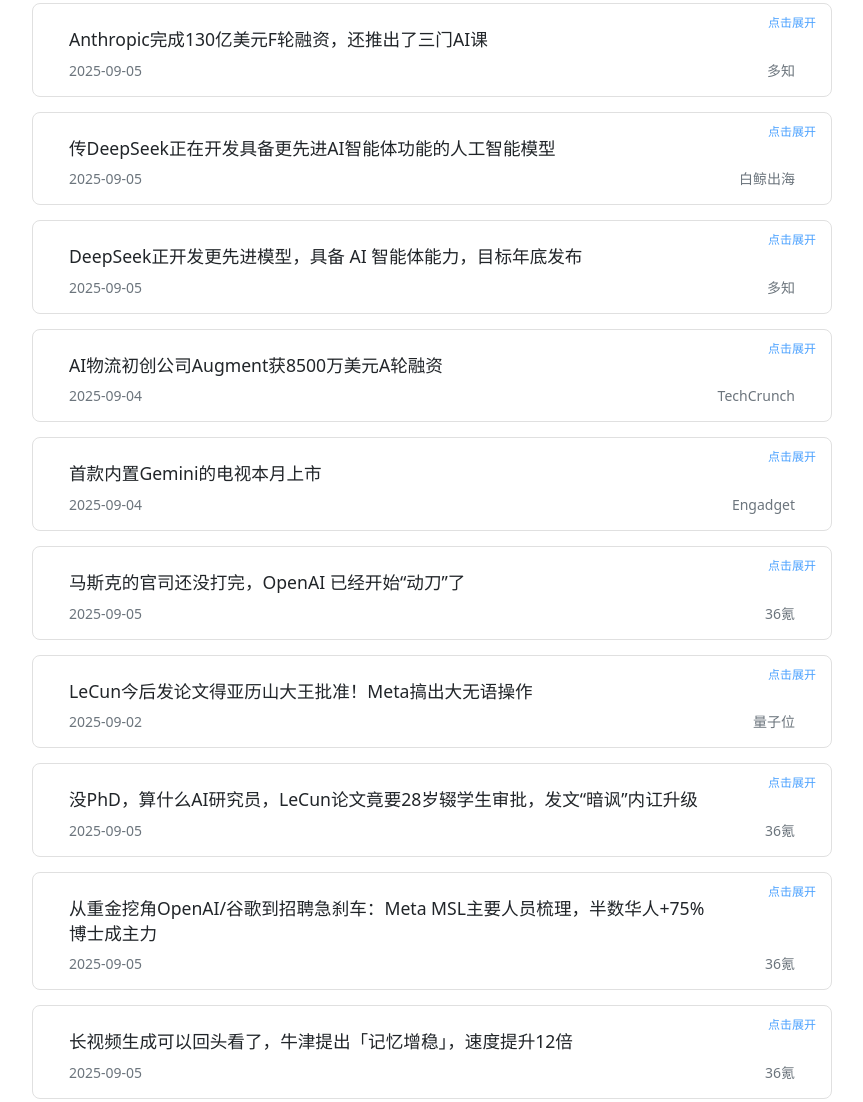
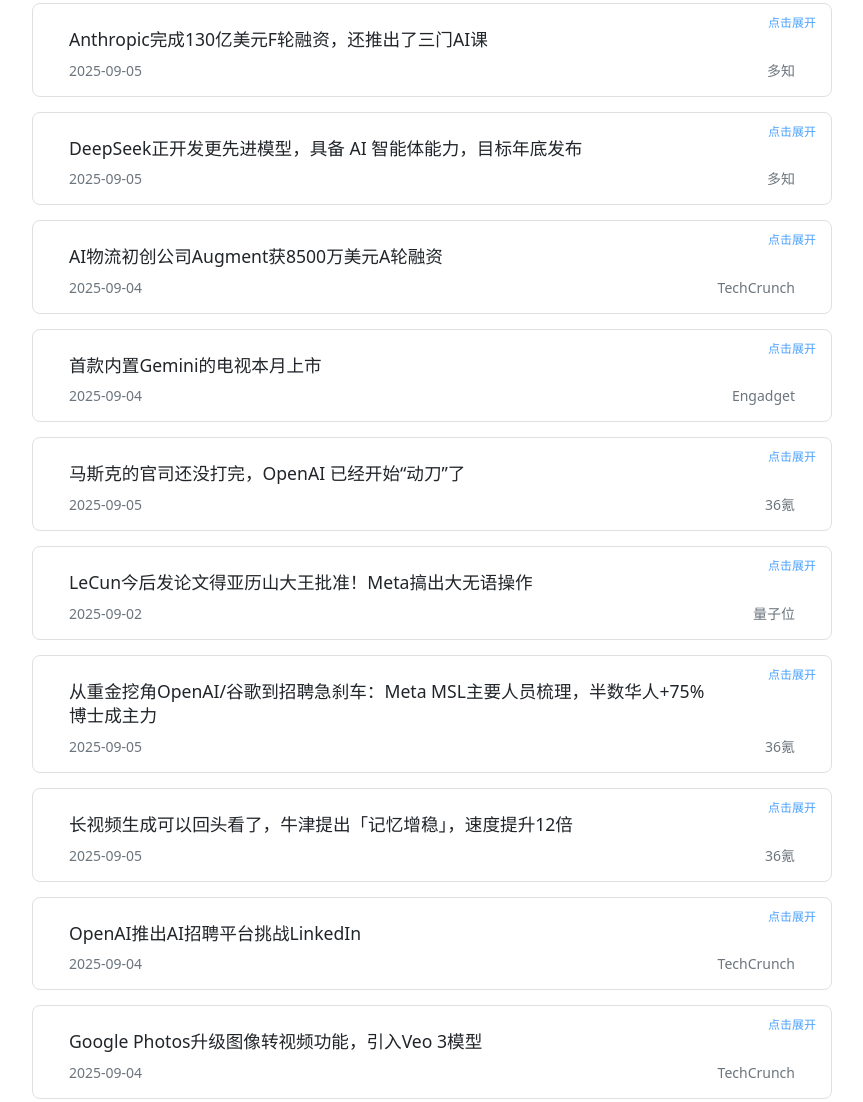
Before and after one commit to yuweiwan/News_AI, a plain HTML site: page daily.html in a window 1280 px wide. Shown: the part 414-1516 px from the top of the page, without its empty margins (208-1071 px from the left). Drawn offline with nearby package versions, Linux system fonts and the light colour scheme.

Commit message:
Update daily.html

```diff
--- a/daily.html
+++ b/daily.html
@@ -442,15 +442,6 @@
     "category": "AI"
   },
   {
-    "title": "传DeepSeek正在开发具备更先进AI智能体功能的人工智能模型",
-    "time": "2025-09-05",
-    "source": "白鲸出海",
-    "summary": "据报道，DeepSeek正在开发一款具备更先进AI智能体功能的新一代人工智能模型，可在用户指令最少的情况下完成多步操作，并具备自主学习改进能力，旨在与OpenAI等国际巨头竞争。该公司创始人梁文峰推动团队力争在2025年第四季度发布新产品。此前，DeepSeek已发布R1和DeepSeek-V3.1模型，后者被称是迈向智能体时代的重要一步，显著提升了工具使用和任务执行能力。",
-    "image_url": "https://www.baijing.cn/ueditor/php/upload/image/20250905/1757038320691148.jpg",
-    "url": "https://www.baijing.cn/article/53965",
-    "category": "AI"
-  },
-  {
     "title": "DeepSeek正开发更先进模型，具备 AI 智能体能力，目标年底发布",
     "time": "2025-09-05",
     "source": "多知",
@@ -496,15 +487,6 @@
     "category": "AI"
   },
   {
-    "title": "没PhD，算什么AI研究员，LeCun论文竟要28岁辍学生审批，发文“暗讽”内讧升级",
-    "time": "2025-09-05",
-    "source": "36氪",
-    "summary": "Meta内部AI团队矛盾升级，首席科学家LeCun发文强调AI研究员的学术标准，疑似暗讽其28岁上司Alexandr Wang。Wang作为MIT辍学生，缺乏博士学位和学术影响力，却掌管前沿研究部门并审核LeCun团队的论文，引发科研独立性争议。LeCun捍卫FAIR实验室的学术理念，反对工程导向对科研的干预，并已加盟AI视频初创公司Everlyn任学术顾问，凸显Meta在AGI竞争下面临的战略困境。",
-    "image_url": "https://img.36krcdn.com/hsossms/20250905/v2_58814f4568da42fcbc0aa1381a583d0d@5888275_oswg476686oswg1080oswg1086_img_000?x-oss-process=image/format,jpg/interlace,1",
-    "url": "https://36kr.com/p/3453256242828936",
-    "category": "AI"
-  },
-  {
     "title": "从重金挖角OpenAI/谷歌到招聘急刹车：Meta MSL主要人员梳理，半数华人+75%博士成主力",
     "time": "2025-09-05",
     "source": "36氪",
@@ -520,15 +502,6 @@
     "summary": "牛津大学团队提出VMem（Surfel-Indexed View Memory），通过3D几何索引增强视频生成的一致性。该方法将历史视角按surfel（表面小片）进行索引，仅检索与当前渲染区域最相关的帧作为参考，显著提升长序列生成的稳定性与效率。实验显示，其推理速度比传统方法快约12倍，且在回环轨迹中保持更好的视觉一致性。",
     "image_url": "https://img.36krcdn.com/hsossms/20250905/v2_81f38d678343446ca98d8d7cbb27ea4c@46958_oswg56657oswg1076oswg249_img_000?x-oss-process=image/format,jpg/interlace,1",
     "url": "https://36kr.com/p/3453431956477312",
-    "category": "AI"
-  },
-  {
-    "title": "只收AI人才，OpenAI认证直通大厂，全球首个AI招聘平台，1000万人持证上岗",
-    "time": "2025-09-05",
-    "source": "36氪",
-    "summary": "OpenAI宣布推出AI就业平台与AI技能认证计划，目标在2030年前为1000万人提供认证并匹配岗位。该平台将利用AI分析求职者技能，自动对接企业及政府岗位需求，沃尔玛已率先参与，白宫也予以支持。此举可能颠覆传统招聘模式，并对LinkedIn等职场平台构成挑战，标志着AI技能认证或将成为未来职场新标准。",
-    "image_url": "https://img.36krcdn.com/hsossms/20250905/v2_3e8f63f10b9240569bf937799604bce4@46958_oswg146927oswg672oswg496_img_000?x-oss-process=image/format,jpg/interlace,1",
-    "url": "https://36kr.com/p/3453432013608325",
     "category": "AI"
   },
   {
@@ -565,15 +538,6 @@
     "summary": "Waymo已获准在加利福尼亚州圣何塞米内塔国际机场提供自动驾驶出租车服务，这是该公司在加州首个获准服务的机场。公司计划在未来几个月内开始测试，并在年底前推出商业服务。此前Waymo已在凤凰城机场提供接送服务，并计划扩展至丹佛、西雅图等城市。目前其车队规模超过2000辆，覆盖多个美国主要城市。",
     "image_url": "https://techcrunch.com/wp-content/uploads/2025/03/GettyImages-2206294608.jpg?w=1024",
     "url": "https://techcrunch.com/2025/09/04/waymo-cleared-to-offer-robotaxi-rides-at-san-jose-airport/",
-    "category": "AI"
-  },
-  {
-    "title": "OpenAI将推AI招聘平台，直面LinkedIn，重塑未来劳动力市场",
-    "time": "2025-09-05",
-    "source": "HRTechChina",
-    "summary": "OpenAI宣布将于2026年中推出由人工智能驱动的招聘平台OpenAI Jobs Platform，直接挑战LinkedIn在招聘市场的地位。该平台将利用AI技术实现企业与候选人的精准匹配，重点服务中小企业和地方政府。同时，OpenAI将通过OpenAI Academy推出AI流利度认证，并计划与沃尔玛合作，到2030年为1000万美国人颁发认证，推动人工智能素养普及。",
-    "image_url": "https://wp.hrtechchina.com/wp-content/uploads/openai-hr_2025-09-04_20-33-12.png",
-    "url": "https://www.hrtechchina.com/72683.html",
     "category": "AI"
   },
   {
@@ -628,15 +592,6 @@
     "summary": "浙江大学等机构的研究人员提出一种名为GUI-RCPO的自我监督强化学习方法，可在无标签数据上提升GUI界面定位能力。该方法通过模型多次采样中的区域一致性生成自监督信号，实现无需人工标注的持续优化。实验表明，GUI-RCPO在多个基准上显著提升定位精度，并具备良好泛化性，为数据高效的GUI智能体发展提供了新方向。",
     "image_url": "https://www.qbitai.com/wp-content/uploads/replace/b2737235fd7dc744e3b1cbbda51e0f25.png",
     "url": "https://www.qbitai.com/2025/09/328731.html",
-    "category": "AI"
-  },
-  {
-    "title": "谷歌Photos免费用户现可用Veo 3将照片转为动态视频",
-    "time": "2025-09-05",
-    "source": "The Verge",
-    "summary": "谷歌将Veo 3视频生成功能引入Google Photos，免费用户可将静态图片转化为4秒无声视频。该功能通过‘微妙动作’或‘我感觉幸运’选项实现，支持添加舞蹈、彩带等特效。Veo 3取代了之前的Veo 2，提升了视频分辨率和真实感。目前该功能位于Photos的创建标签下，还可用于生成3D动画和关键词视频集锦，但免费用户每日生成次数有限。",
-    "image_url": "https://platform.theverge.com/wp-content/uploads/sites/2/2025/05/STK093_Google_05.jpg?quality=90&strip=all&crop=0%2C0%2C100%2C100&w=2400",
-    "url": "https://www.theverge.com/ai-artificial-intelligence/771630/google-photos-veo3-video-animate-camera-roll",
     "category": "AI"
   },
   {
```
